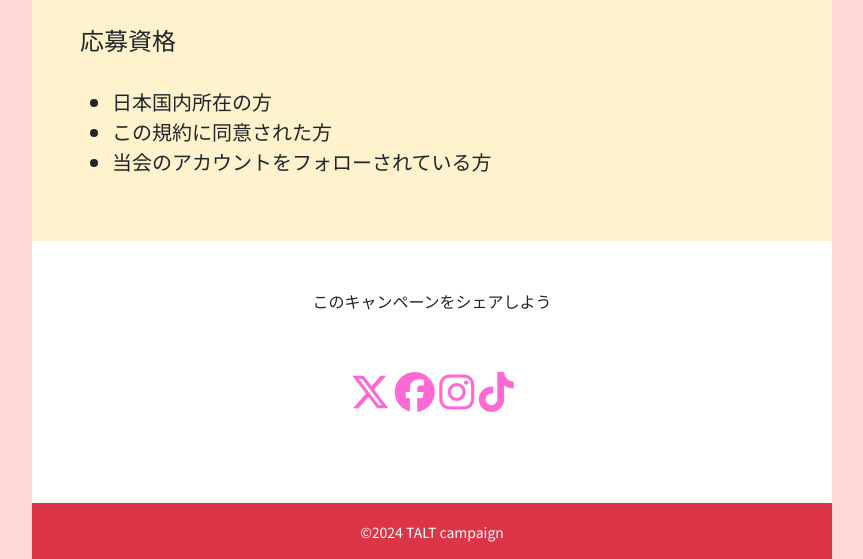
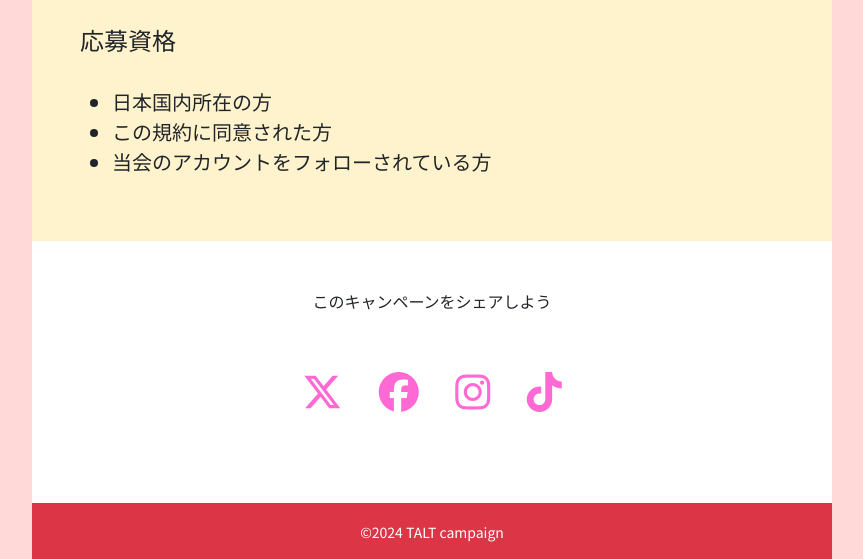
Before and after one commit to soso0927/tart2024, a plain HTML site: page index.html in a window 1280 px wide. Shown: the part 3819-4378 px from the top of the page, without its empty margins (208-1071 px from the left). Drawn offline with nearby package versions, Linux system fonts and the light colour scheme.

Commit message:
Add files via upload

```diff
--- a/index.html
+++ b/index.html
@@ -67,7 +67,7 @@
             <li>抽選で１００名様にタルトの詰め合わせをプレゼント！</li>
         </ol>
         <h2 class="py-5 text-center">応募締切</h2>
-        <p class="text-center fs-3 fw-bold">2022年7月30日23時59分まで</p>
+        <p class="text-center fs-3 fw-bold">2024年7月30日23時59分まで</p>
     </div>
   </section>
 
@@ -131,10 +131,10 @@
     <div class="container contauner-camp p-5 bg-white">
         <p class="fs-6 text-center">このキャンペーンをシェアしよう</p>
         <div class="py-5 text-center">
-            <i class="fa-brands fa-x-twitter fa-2xl" style="color: #ff69d4;"></i>
-            <i class="fa-brands fa-facebook fa-2xl" style="color: #ff69d4;"></i>
-            <i class="fa-brands fa-instagram fa-2xl" style="color: #ff69d4;"></i>
-            <i class="fa-brands fa-tiktok fa-2xl" style="color: #ff69d4;"></i>
+            <i class="fa-brands fa-x-twitter fa-2xl px-3" style="color: #ff69d4;"></i>
+            <i class="fa-brands fa-facebook fa-2xl px-3" style="color: #ff69d4;"></i>
+            <i class="fa-brands fa-instagram fa-2xl px-3" style="color: #ff69d4;"></i>
+            <i class="fa-brands fa-tiktok fa-2xl px-3" style="color: #ff69d4;"></i>
         </div>
     </div>
   </section>
```
